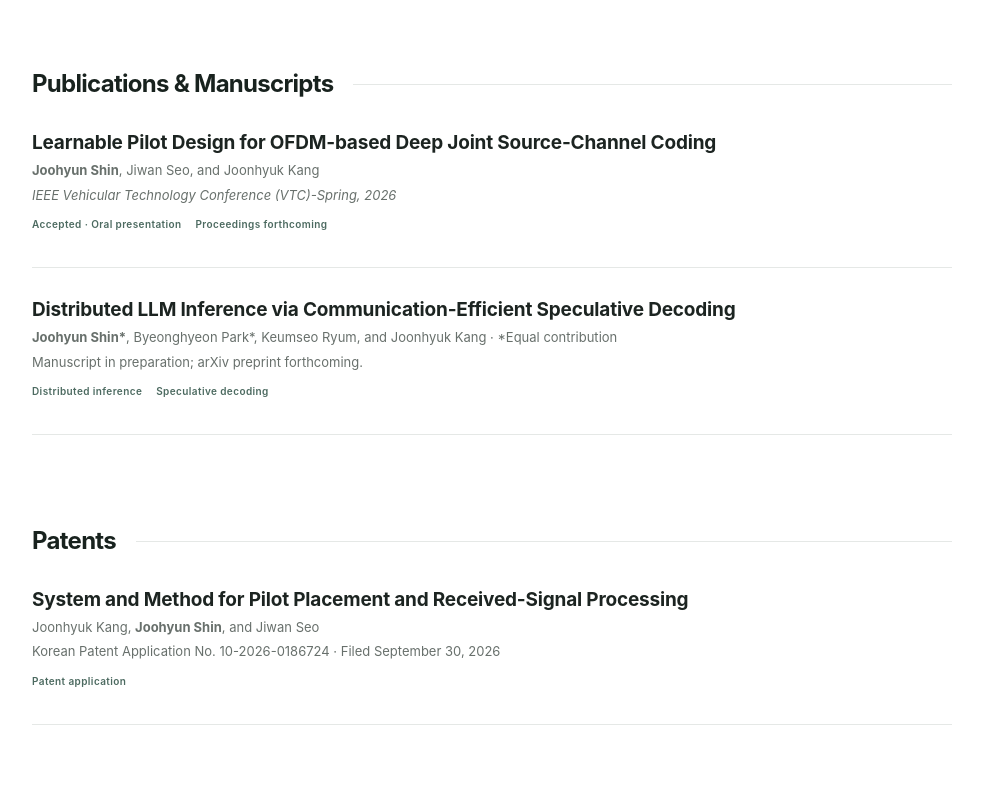
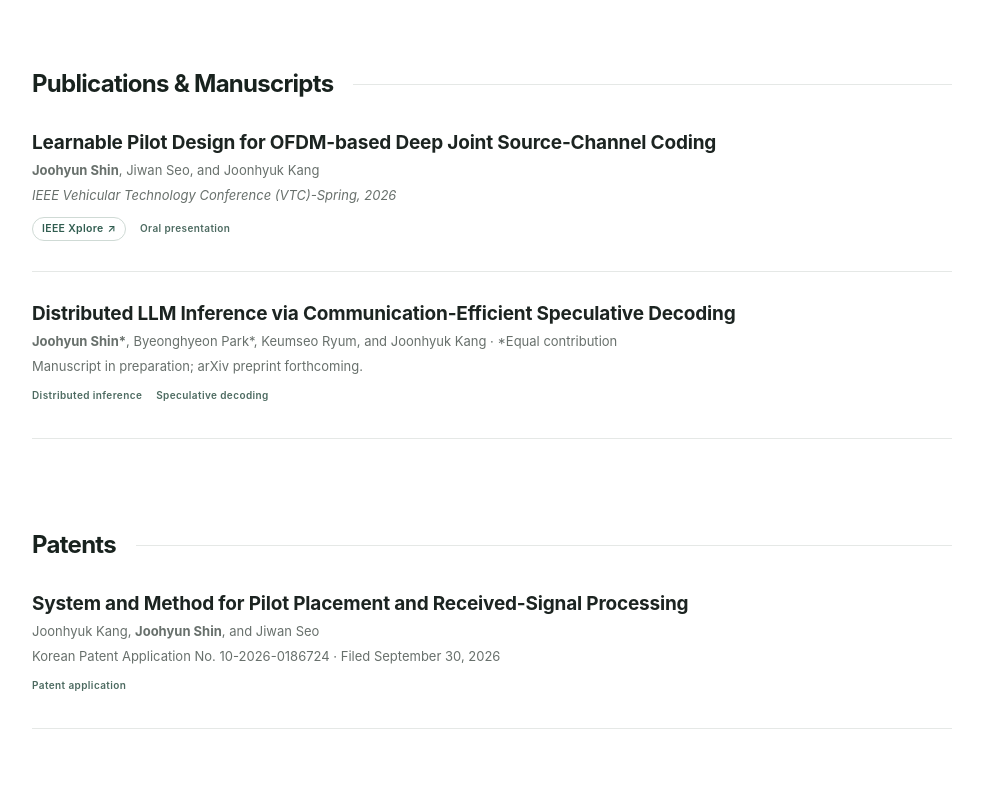
Before and after one commit to SJH1220/SJH1220.github.io, a plain HTML site: page index.html in a window 1280 px wide. Shown: the part 1000-1800 px from the top of the page, without its empty margins (148-1131 px from the left). Drawn offline with Linux system fonts and the light colour scheme.

Commit message:
Link VTC-Spring 2026 paper to IEEE Xplore
Co-Authored-By: Claude Opus 5.5 <noreply@anthropic.com>
Claude-Session: https://claude.ai/code/session_01BgiVNRiATth1rbJ3ik8TrZ

```diff
--- a/index.html
+++ b/index.html
@@ -24,6 +24,7 @@ body{background:#fff;color:#1c2421;font-family:-apple-system,BlinkMacSystemFont,
 .hero{text-align:center;justify-content:center}.hero-inner{margin:0 auto}.hero h1{margin-left:auto;margin-right:auto}.hero .hero-links{justify-content:center}.hero .contact-email{margin-left:auto;margin-right:auto}.about-grid{grid-template-columns:150px 1fr;gap:40px}.portrait-crop{width:150px;height:191px;border-radius:16px}@media(max-width:840px){.about-grid{grid-template-columns:128px 1fr}.portrait-crop{width:128px;height:163px}}@media(max-width:620px){.about-grid{grid-template-columns:84px 1fr;gap:16px}.portrait-crop{width:84px;height:107px;border-radius:10px}}
 .courses{list-style:none;margin:12px 0 2px;padding:0}.courses li{display:grid;grid-template-columns:92px 1fr;gap:14px;padding:5px 0;font-size:13.5px;line-height:1.6;color:#3f4945}.courses .term{color:#61756e;font-size:12px;letter-spacing:.02em;padding-top:1px;white-space:nowrap}.courses em{font-style:normal;color:#61756e}@media(max-width:620px){.courses li{grid-template-columns:1fr;gap:0;padding:6px 0}.courses .term{font-size:11px}}
 .lab-main{flex:1;min-width:0}.projects{margin:20px 0 4px 5px;border-left:2px solid #e3e9e6;padding-left:22px}.project{position:relative;padding:4px 0 18px}.project:last-child{padding-bottom:4px}.project:before{content:"";position:absolute;left:-27px;top:12px;width:8px;height:8px;border-radius:50%;background:#fff;border:2px solid #7f9a90}.project h4{margin:0;font-size:15px;line-height:1.5;font-weight:600;color:#1c2421;letter-spacing:-.01em}.project p{margin:4px 0 0;font-size:13px;line-height:1.7;color:#68706c}@media(max-width:620px){.lab{flex-direction:column;gap:2px}.lab .date{order:-1;text-align:left}.projects{padding-left:16px}.project:before{left:-21px}.project h4{font-size:14px}}
+.work .pub-link{display:inline-flex;align-items:center;gap:4px;margin:8px 14px 0 0;padding:3px 9px;border:1px solid #cfdad5;border-radius:999px;font-size:10.5px;font-weight:600;letter-spacing:.03em;color:#315d50;line-height:1.5;transition:background .15s,border-color .15s,color .15s}.work .pub-link:hover{background:#eef4f1;border-color:#9fb8ae;color:#1f4a3e}
 </style>
 </head>
 <body>
@@ -38,7 +39,7 @@ body{background:#fff;color:#1c2421;font-family:-apple-system,BlinkMacSystemFont,
 <main>
 <section id="about"><h2>About</h2><div class="about-grid"><div class="portrait-crop"><img class="portrait" src="assets/joohyun-portrait.jpg" alt="Portrait of Joohyun Shin"></div><div><p class="lead">Hello, I'm a Ph.D. student in Electrical Engineering at KAIST and a graduate researcher at ARTLAB, advised by Prof. Joonhyuk Kang.</p><p class="copy">My research focuses on efficient and adaptive AI systems, particularly efficient LLM inference and vision–language–action models. My work spans communication-efficient distributed inference, learned communication, and the adaptation of frozen visuomotor policies. I am currently exploring latent-space steering as a way to adapt behavior under distribution shift without full model retraining.</p><div class="tags"><span class="tag">Efficient LLM Inference</span><span class="tag">Vision–Language–Action</span><span class="tag">Latent-Space Steering</span><span class="tag">DeepJSCC</span></div></div></div></section>
 <section id="work"><h2>Publications &amp; Manuscripts</h2>
-<article class="work"><h3>Learnable Pilot Design for OFDM-based Deep Joint Source-Channel Coding</h3><p><strong>Joohyun Shin</strong>, Jiwan Seo, and Joonhyuk Kang</p><p><em>IEEE Vehicular Technology Conference (VTC)-Spring, 2026</em></p><span class="status">Accepted · Oral presentation</span><span class="status">Proceedings forthcoming</span></article>
+<article class="work"><h3>Learnable Pilot Design for OFDM-based Deep Joint Source-Channel Coding</h3><p><strong>Joohyun Shin</strong>, Jiwan Seo, and Joonhyuk Kang</p><p><em>IEEE Vehicular Technology Conference (VTC)-Spring, 2026</em></p><a class="pub-link" href="https://ieeexplore.ieee.org/document/11757816" target="_blank" rel="noopener">IEEE Xplore <span aria-hidden="true">↗</span></a><span class="status">Oral presentation</span></article>
 <article class="work"><h3>Distributed LLM Inference via Communication-Efficient Speculative Decoding</h3><p><strong>Joohyun Shin*</strong>, Byeonghyeon Park*, Keumseo Ryum, and Joonhyuk Kang · *Equal contribution</p><p>Manuscript in preparation; arXiv preprint forthcoming.</p><span class="status">Distributed inference</span><span class="status">Speculative decoding</span></article></section>
 <section id="patents"><h2>Patents</h2><article class="work"><h3>System and Method for Pilot Placement and Received-Signal Processing</h3><p>Joonhyuk Kang, <strong>Joohyun Shin</strong>, and Jiwan Seo</p><p>Korean Patent Application No. 10-2026-0186724 · Filed September 30, 2026</p><span class="status">Patent application</span></article></section>
 <section id="research"><h2>Research Experience</h2><div class="entry lab"><div class="lab-main"><h3>ARTLAB, KAIST School of Electrical Engineering</h3><p>Graduate Researcher · Advisor: Prof. Joonhyuk Kang</p><div class="projects"><article class="project"><h4>Latent-Space Steering for Visuomotor Policies</h4><p>Studying RL adaptation of frozen diffusion and flow policies through input-noise steering and action residuals. Analyzing where each fails and how to combine them while preserving pretrained behavior.</p></article><article class="project"><h4>Communication-Efficient Distributed LLM Inference</h4><p>Developed a distributed speculative decoding framework that avoids vocabulary-scale distribution transfer between heterogeneous devices, with communication and latency evaluation across network and hardware settings.</p></article><article class="project"><h4>Learnable Pilot Design for OFDM-based DeepJSCC</h4><p>Developed an end-to-end framework that learns pilot placement jointly with image transmission over time- and frequency-selective channels.</p></article></div></div><span class="date">Mar 2025 — Present</span></div></section>
```
